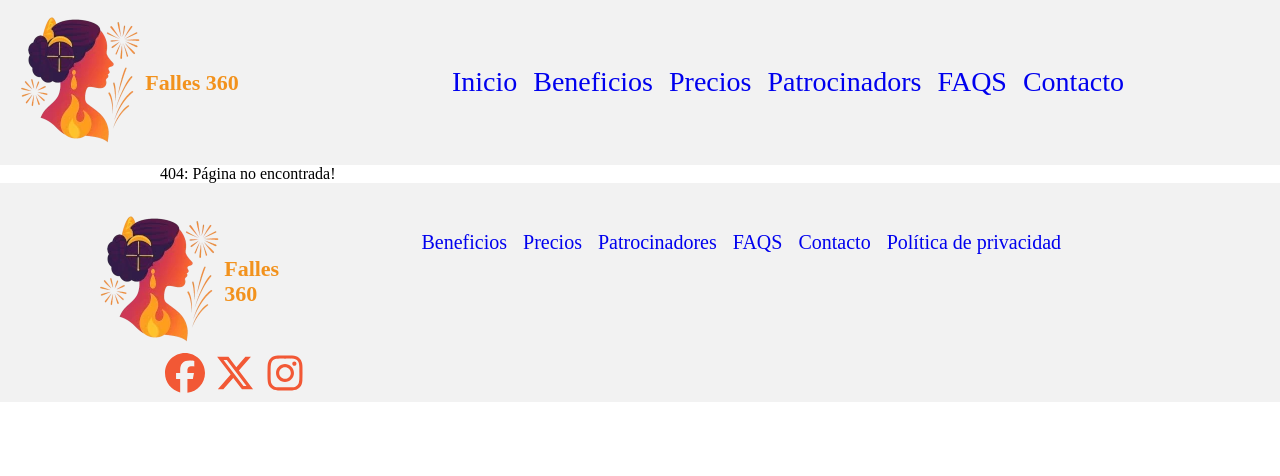
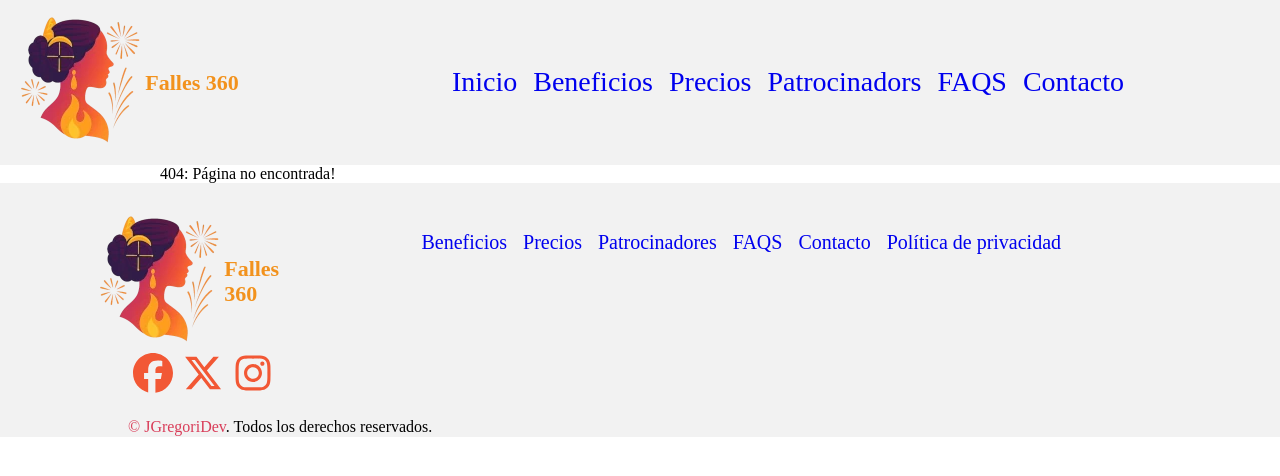
Before and after one commit to JgregoriDev/falles360-Francesc, a React (Vite) app: page / in a window 1280 px wide. Before the commit this address had no page. Shown: the top 476 px of the page. Built offline with nearby package versions, Linux system fonts and the light colour scheme.

Commit message:
Estilos y link añadido

```diff
--- a/src/components/Footer/Footer.css
+++ b/src/components/Footer/Footer.css
@@ -22,8 +22,17 @@
 .icons {
   fill: var(--fourtColor);
 }
+
 .icons:hover {
   fill: var(--fourtColorHover);
+}
+.footer__link{
+  margin-left: 10%;
+  text-decoration: none;
+  color: var(--primaryColor);
+}
+.footer__link:hover{
+  color: var(--primaryColorHover);
 }
 @media screen and (min-width: 768px) {
 }
@@ -47,6 +56,6 @@
     gap: 1rem;
   }
   .footer__social-network{
-    margin-left: 12.5%;
+    margin-left: 10%;
   }
 }
--- a/src/components/Footer/Footer.jsx
+++ b/src/components/Footer/Footer.jsx
@@ -69,6 +69,7 @@ export const Footer = () => {
           </nav>
         </div>
       </div>
+      {/* Redes Sociales */}
       <div className="footer__social-network">
         <a href="https://www.facebook.com" target="_blank" title="Facebook">
           <svg
@@ -104,8 +105,8 @@ export const Footer = () => {
           </svg>
         </a>
       </div>
-      {/* Redes Sociales */}
       {/* Menu */}
+      <p><a className="footer__link" target="_blank" href="https://github.com/JgregoriDev">© JGregoriDev</a>. Todos los derechos reservados.</p>
     </footer>
   );
 };
```
